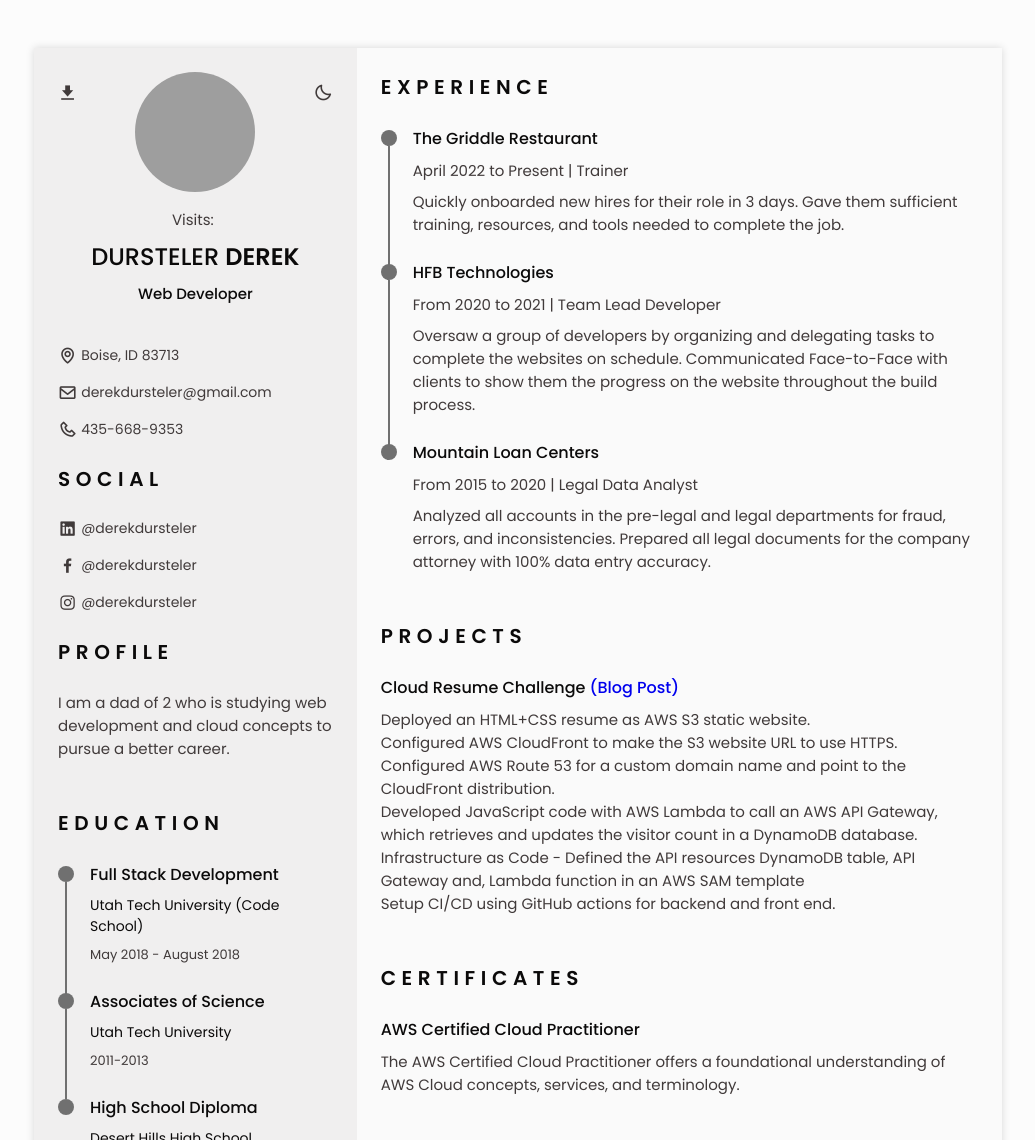
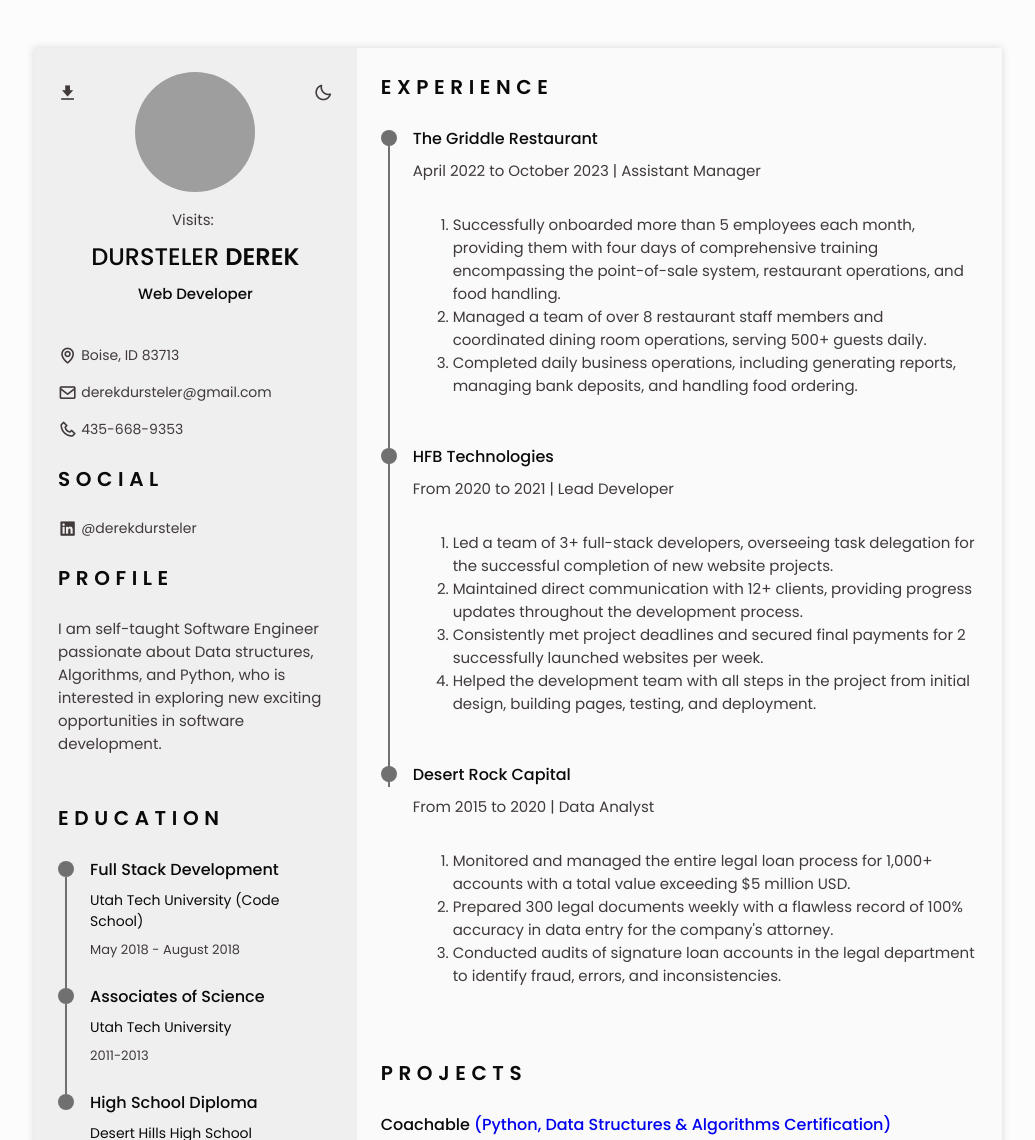
Before and after one commit to derekdursteler1/cloudresumechallengefrontend, a plain HTML site: page index.html in a window 1280 px wide. Shown: the top 1140 px of the page, without its empty margins (122-1157 px from the left). Drawn offline with nearby package versions, Linux system fonts and the light colour scheme; no server answers; grey boxes are pictures that could not be loaded.

Commit message:
Updated resume information

```diff
--- a/index.html
+++ b/index.html
@@ -103,14 +103,8 @@
                 <section class="social">
                     <h2 class="section-title">SOCIAL</h2>
                     <div class="social__container bd-grid">
-                        <a href="https://www.linkedin.com/" target="_blank" class="social__link">
+                        <a href="https://www.linkedin.com/in/derek-dursteler/" target="_blank" class="social__link">
                             <i class='bx bxl-linkedin-square social__icon'></i>@derekdursteler
-                        </a>
-                        <a href="https://www.facebook.com/" target="_blank" class="social__link">
-                            <i class='bx bxl-facebook social__icon'></i>@derekdursteler
-                        </a>
-                        <a href="https://www.instagram.com/" target="_blank" class="social__link">
-                            <i class='bx bxl-instagram social__icon'></i>@derekdursteler
                         </a>
                     </div>
                 </section>
@@ -119,7 +113,7 @@
                 <!-- Profile -->
                 <section class="profile section" id="profile">
                     <h2 class="section-title">Profile</h2>
-                    <p class="profile__description">I am a dad of 2 who is studying web development and cloud concepts to pursue a better career.</p>
+                    <p class="profile__description">I am self-taught Software Engineer passionate about Data structures, Algorithms, and Python, who is interested in exploring new exciting opportunities in software development.</p>
                 </section>
                 <!-- End Profile -->
                 <!-- Education -->
@@ -214,8 +208,17 @@
 
                             <div class="experience__data bd-grid">
                                 <h3 class="experience__title">The Griddle Restaurant</h3>
-                                <span class="experience__company">April 2022 to Present | Trainer</span>
-                                <p class="experience__description">Quickly onboarded new hires for their role in 3 days. Gave them sufficient training, resources, and tools needed to complete the job.</p>
+                                <span class="experience__company">April 2022 to October 2023 | Assistant Manager</span>
+                                <p class="experience__description">
+                                    <ol>
+                                        <li>Successfully onboarded more than 5 employees each month, providing them with four days of comprehensive training encompassing the point-of-sale system, restaurant operations, and food handling.</li>
+                                        <li>Managed a team of over 8 restaurant staff members and coordinated dining room operations, serving 500+ guests daily.</li>
+                                        <li>Completed daily business operations, including generating reports, managing bank deposits, and handling food ordering.</li>
+                                    </ol>
+
+
+
+                                </p>
                             </div>
                         </div>
                         <div class="experience__content">
@@ -226,8 +229,15 @@
 
                             <div class="experience__data bd-grid">
                                 <h3 class="experience__title">HFB Technologies</h3>
-                                <span class="experience__company">From 2020 to 2021 | Team Lead Developer</span>
-                                <p class="experience__description">Oversaw a group of developers by organizing and delegating tasks to complete the websites on schedule. Communicated Face-to-Face with clients to show them the progress on the website throughout the build process.</p>
+                                <span class="experience__company">From 2020 to 2021 | Lead Developer</span>
+                                <p class="experience__description">
+                                    <ol>
+                                        <li>Led a team of 3+ full-stack developers, overseeing task delegation for the successful completion of new website projects.</li>
+                                        <li>Maintained direct communication with 12+ clients, providing progress updates throughout the development process.</li>
+                                        <li>Consistently met project deadlines and secured final payments for 2 successfully launched websites per week.</li>
+                                        <li> Helped the development team with all steps in the project from initial design, building pages, testing, and deployment.</li>
+                                    </ol>
+                                </p>
                             </div>
                         </div>
                         <div class="experience__content">
@@ -237,9 +247,15 @@
                             </div>
 
                             <div class="experience__data bd-grid">
-                                <h3 class="experience__title">Mountain Loan Centers</h3>
-                                <span class="experience__company">From 2015 to 2020 | Legal Data Analyst</span>
-                                <p class="experience__description">Analyzed all accounts in the pre-legal and legal departments for fraud, errors, and inconsistencies. Prepared all legal documents for the company attorney with 100% data entry accuracy.</p>
+                                <h3 class="experience__title">Desert Rock Capital</h3>
+                                <span class="experience__company">From 2015 to 2020 | Data Analyst</span>
+                                <p class="experience__description">
+                                    <ol>
+                                        <li>Monitored and managed the entire legal loan process for 1,000+ accounts with a total value exceeding $5 million USD.</li>
+                                        <li>Prepared 300 legal documents weekly with a flawless record of 100% accuracy in data entry for the company's attorney.</li>
+                                        <li>Conducted audits of signature loan accounts in the legal department to identify fraud, errors, and inconsistencies.</li>
+                                    </ol>
+                                </p>
                             </div>
                         </div>
                     </div>
@@ -252,15 +268,22 @@
 
                     <div class="certificate__container bd-grid">
                         <div class="certificate__content">
+                            <h3 class="certificate__title">Coachable<a href="https://www.linkedin.com/company/trycoachable/" target="_blank"> (Python, Data Structures & Algorithms Certification)</a></h3>
+                            <p class="certificate__description">
+                                <ul>
+                                    <li>Intensive career accelerator that enhances software engineering skills through mentorship from experienced SWEs</li>
+                                    <li>Topics: Python, object-oriented programming, unit testing, data structures, algorithms, and scalable code design, culminating with a final exam of passing mock interviews with experienced FAANG engineers.</li>
+                                </ul>
+                            </p>
+                        </div>
+                        <div class="certificate__content">
                             <h3 class="certificate__title">Cloud Resume Challenge<a href="https://dev.to/derekdursteler1/my-journey-doing-the-cloud-resume-challenge-54kh" target="_blank"> (Blog Post)</a></h3>
                             <p class="certificate__description">
                                 <ul>
                                     <li>Deployed an HTML+CSS resume as AWS S3 static website.</li>
-                                    <li>Configured AWS CloudFront to make the S3 website URL to use HTTPS.</li>
-                                    <li>Configured AWS Route 53 for a custom domain name and point to the CloudFront distribution.</li>
-                                    <li>Developed JavaScript code with AWS Lambda to call an AWS API Gateway, which retrieves and updates the visitor count in a DynamoDB database.</li>
-                                    <li>Infrastructure as Code - Defined the API resources DynamoDB table, API Gateway and, Lambda function in an AWS SAM template</li>
-                                    <li>Setup CI/CD using GitHub actions for backend and front end.</li>
+                                    <li>Configured AWS CloudFront, AWS Route 53, AWS Lambda, DynamoDB database.</li>
+                                    <li>Utilized Infrastructure as Code by defining API resources (DynamoDB, API Gateway, Lambda) in an AWS SAM template.</li>
+                                    <li>Established CI/CD pipelines using GitHub Actions for both backend and frontend.</li>
                                 </ul>
                             </p>
                         </div>
```
